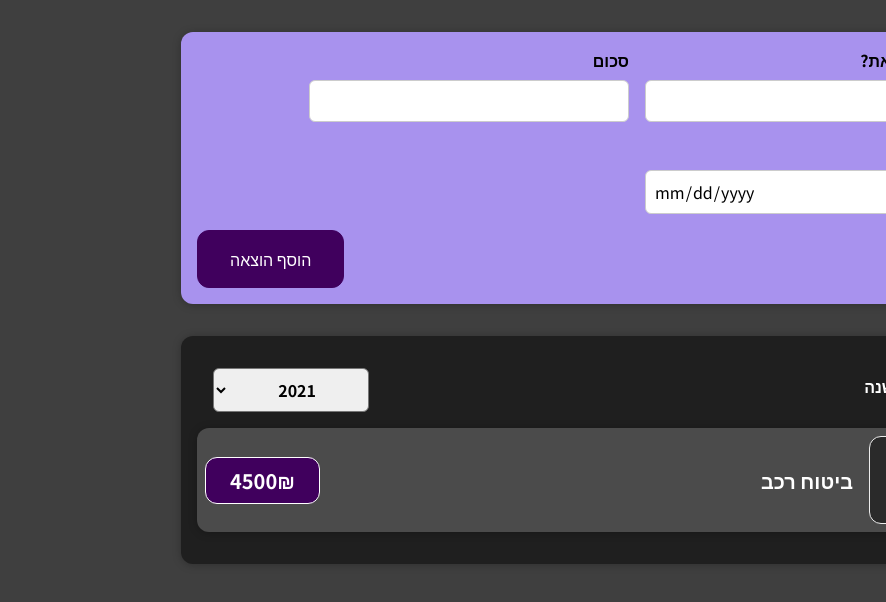
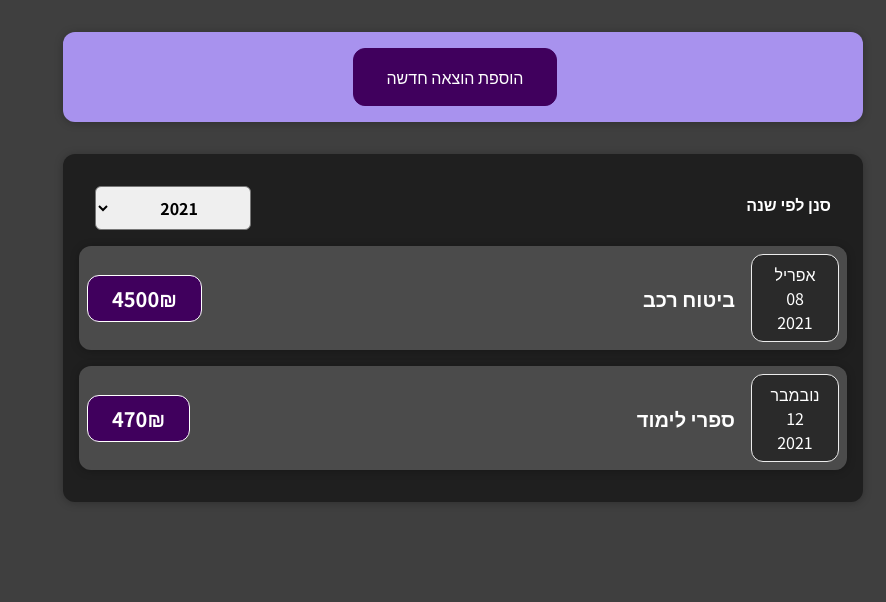
Before and after one commit to Avivblanero/Financial-Tracker, a React (Create React App) app: page / in a window 1280 px wide. Shown: the top 602 px of the page, without its empty margins (394-1280 px from the left). Built offline with nearby package versions, Linux system fonts and the light colour scheme.

Commit message:
add new expense fallback

```diff
--- a/src/App.js
+++ b/src/App.js
@@ -7,7 +7,7 @@ const DummyExpenses = [
   { id: 'e1', title: 'ביטוח רכב', amount: 4500, date: new Date(2021, 3, 8) },
   { id: 'e2', title: 'נייר טואלט', amount: 45, date: new Date(2019, 2, 12) },
   { id: 'e3', title: 'טלויזיה חדשה', amount: 2430, date: new Date(2022, 6, 5) },
-  { id: 'e4', title: 'ספרי לימוד', amount: 470, date: new Date(2020, 10, 12) },
+  { id: 'e4', title: 'ספרי לימוד', amount: 470, date: new Date(2021, 10, 12) },
 ];
 
 const App = () => {
--- a/src/components/Expenses/ExpenseItem.js
+++ b/src/components/Expenses/ExpenseItem.js
@@ -8,6 +8,7 @@ import ExpenseDate from './ExpenseDate';
 const ExpenseItem = (props) => {
 
     return (
+        <li>
             <Card className='expense-item'>
                 <ExpenseDate date={props.date} />
                 <div className='expense-item__description'>
@@ -15,6 +16,7 @@ const ExpenseItem = (props) => {
                     <div className='expense-item__price'>{props.amount}₪</div>
                 </div>
             </Card>
+        </li>
     );
 }
 
--- a/src/components/Expenses/Expenses.js
+++ b/src/components/Expenses/Expenses.js
@@ -1,8 +1,8 @@
 import React, { useState } from 'react';
 import './Expenses.css';
 import Card from '../Ui/Card';
-import ExpenseItem from './ExpenseItem';
 import ExpensesFilter from './ExpensesFilter';
+import ExpensesList from './ExpensesList';
 
 const Expenses = (props) => {
     const [filteredYear, SetFilteredYear] = useState('2021');
@@ -15,18 +15,12 @@ const Expenses = (props) => {
         return expense.date.getFullYear().toString() === filteredYear;
     });
 
+
     return (
         <div>
             <Card className='expenses'>
                 <ExpensesFilter selected={filteredYear} onChangeFilter={filterChangeHandler} />
-                {filteredExpensesByYear.map((expense) => (
-                    <ExpenseItem
-                        key={expense.id}
-                        title={expense.title}
-                        amount={expense.amount}
-                        date={expense.date}
-                    />
-                ))}
+                <ExpensesList items={filteredExpensesByYear} />
             </Card>
         </div>
     );
--- /dev/null
+++ b/src/components/Expenses/ExpensesList.css
@@ -0,0 +1,9 @@
+.expenses-list {
+    list-style: none;
+    padding: 0;
+}
+
+.expenses-list__fallback {
+    color: white;
+    text-align: center;
+}
--- /dev/null
+++ b/src/components/Expenses/ExpensesList.js
@@ -0,0 +1,26 @@
+import React from "react";
+import ExpenseItem from "./ExpenseItem";
+import './ExpensesList.css';
+
+const ExpensesList = props => {
+    let expensesContent = <p>לא נמצאו הוצאות</p>;
+
+    if (props.items.length === 0) {
+        return <h2 className="expenses-list__fallback">לא נמצאו הוצאות</h2>
+    };
+
+    return (
+        <ul className="expenses-list">
+            {props.items.map((expense) => (
+                <ExpenseItem
+                    key={expense.id}
+                    title={expense.title}
+                    amount={expense.amount}
+                    date={expense.date}
+                />
+            ))}
+        </ul>
+    )
+};
+
+export default ExpensesList;
--- a/src/components/NewExpense/ExpenseForm.js
+++ b/src/components/NewExpense/ExpenseForm.js
@@ -51,6 +51,7 @@ const ExpenseForm = (props) => {
                 </div>
             </div>
             <div className="new-expense__actions">
+                <button type='button' onClick={props.onCancle}>סגירה</button>
                 <button type='submit'>הוסף הוצאה</button>
             </div>
         </form>
--- a/src/components/NewExpense/NewExpense.js
+++ b/src/components/NewExpense/NewExpense.js
@@ -1,20 +1,38 @@
-import React from "react";
+import React, { useState } from "react";
 import './NewExpense.css';
 import ExpenseForm from './ExpenseForm';
 
 
+
 const NewExpense = (props) => {
+    const [isEditing, setIsEditing] = useState(false);
+
     const saveExpenseDataHandler = (enteredExpenseData) => {
         const expenseData = {
             ...enteredExpenseData,
             id: Math.random().toString()
         };
         props.onAddExpense(expenseData);
+        setIsEditing(false);
+    };
+
+    const startEditingHandler = () => {
+        setIsEditing(true);
+    };
+
+    const stopEditingHandler = () => {
+        setIsEditing(false);
     };
 
     return (
         <div className='new-expense'>
-            <ExpenseForm onSaveExpenseData={saveExpenseDataHandler} />
+            {!isEditing && <button onClick={startEditingHandler}>הוספת הוצאה חדשה</button>}
+            {isEditing && (
+                <ExpenseForm
+                    onSaveExpenseData={saveExpenseDataHandler}
+                    onCancle={stopEditingHandler}
+                />
+            )}
         </div>
     );
 };
```
Also changed, not shown: 1 other file (tests, documents, lock files or other folders). Lines whose indentation alone changed are shown as unchanged.
